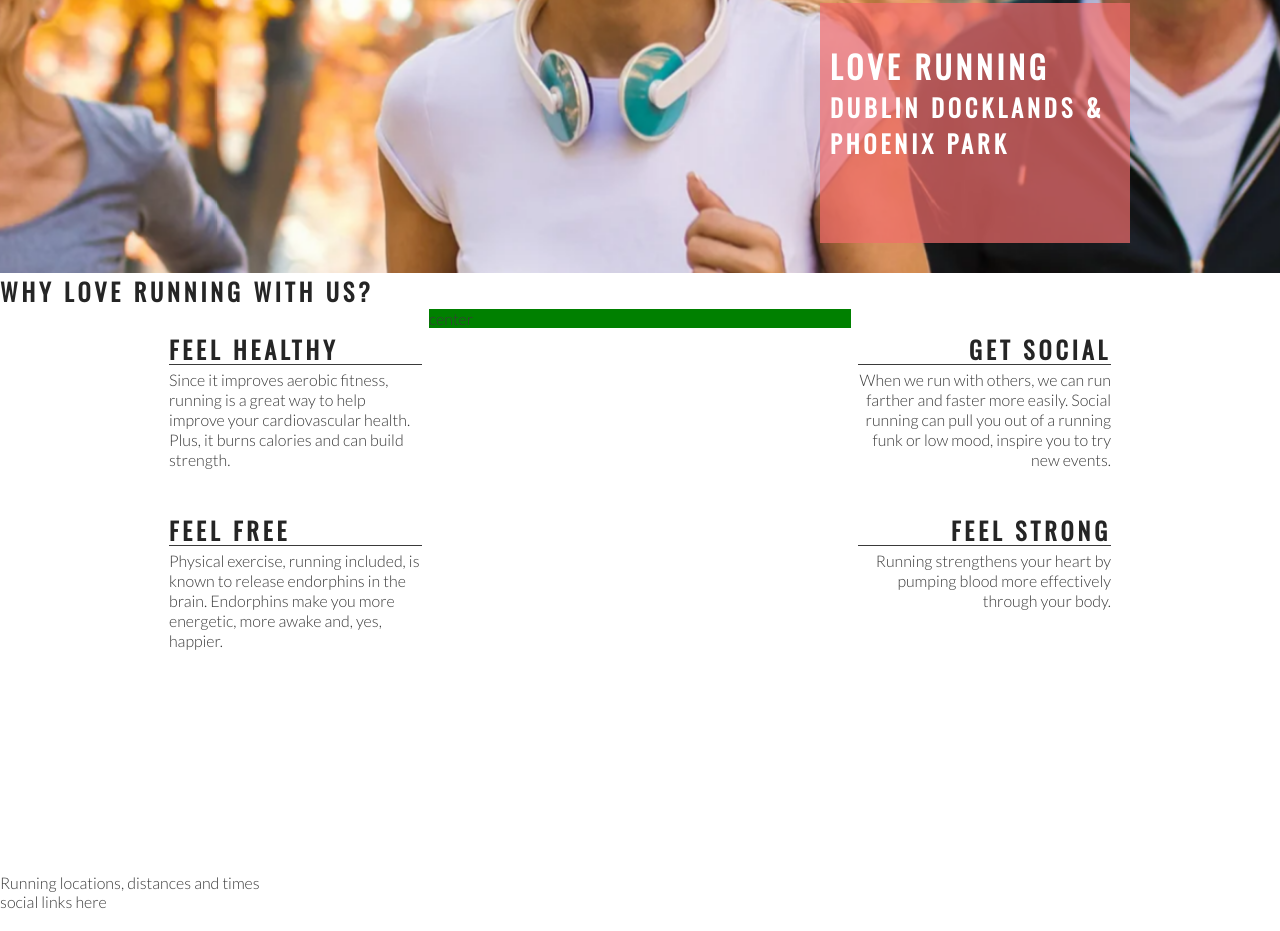
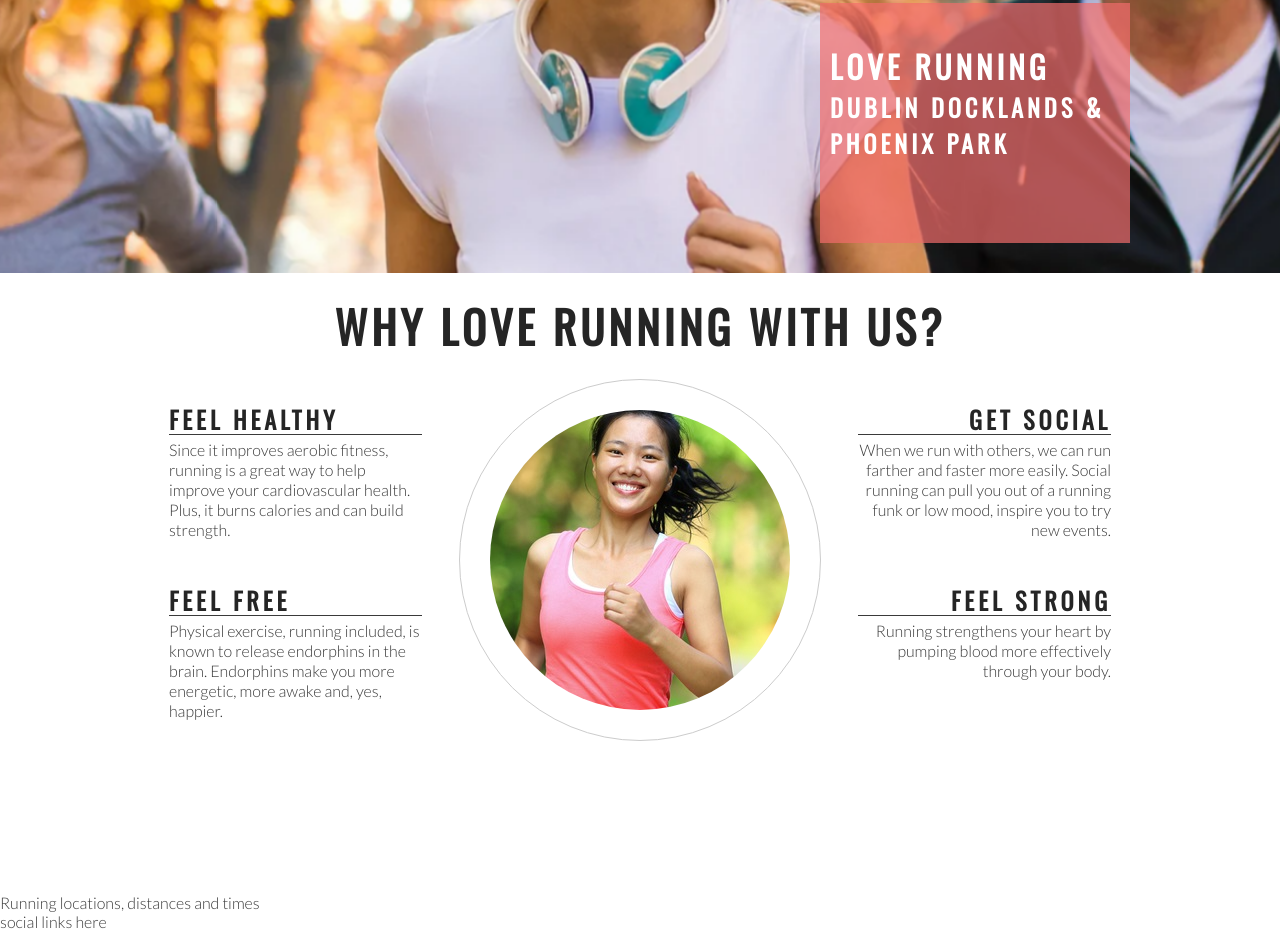
Before and after one commit to vikdts/love-running, a plain HTML site: page index.html in a window 1280 px wide. Shown: the part 402-1333 px from the top of the page. Drawn offline with nearby package versions, Linux system fonts and the light colour scheme.

Commit message:
Add club ethos central image and style into a circle

```diff
--- a/assets/css/style.css
+++ b/assets/css/style.css
@@ -141,7 +141,6 @@ h2 {
 #center-about {
     width: 33%;
     margin: 0 auto;
-    background-color: green;
 }
 
 hr {
@@ -175,3 +174,27 @@ hr {
 .right-about-heading p {
     text-align: right;
 }
+
+#welcome {
+    text-align: center;
+    margin: 20px 0;
+    font-size: 280%;
+}
+
+#circle-container {
+    width: 300px;
+    height: 300px;
+    padding: 30px;
+    border-style: solid;
+    border-color: #ccc;
+    border-width: 1px;
+    border-radius: 50%;
+    margin: 0 auto;
+    /* center */
+}
+
+#circle-cover-bg {
+    background: url('../images/ethos-center-image.jpg') no-repeat center center;
+    height: 100%;
+    border-radius: 50%;
+}
--- a/index.html
+++ b/index.html
@@ -33,7 +33,7 @@
         </div>
     </section>
     <section id="club-ethos">
-        <h1>Why Love Running With Us?</h1>
+        <h2 id="welcome">Why Love Running With Us?</h2>
         <div id="left-about">
             <div class="left-about-heading">
                 <h2>Feel Healthy</h2>
@@ -68,7 +68,12 @@
                 </p>
             </div>
         </div>
-        <div id="center-about">center</div>
+        <div id="center-about">
+            <div id="circle-container">
+                <div id="circle-cover-bg"></div>
+            </div>
+
+        </div>
     </section>
     <section>Running locations, distances and times</section>
     <footer>social links here</footer>
```
Also changed, not shown: assets/images/ethos-center-image.jpg (added).
